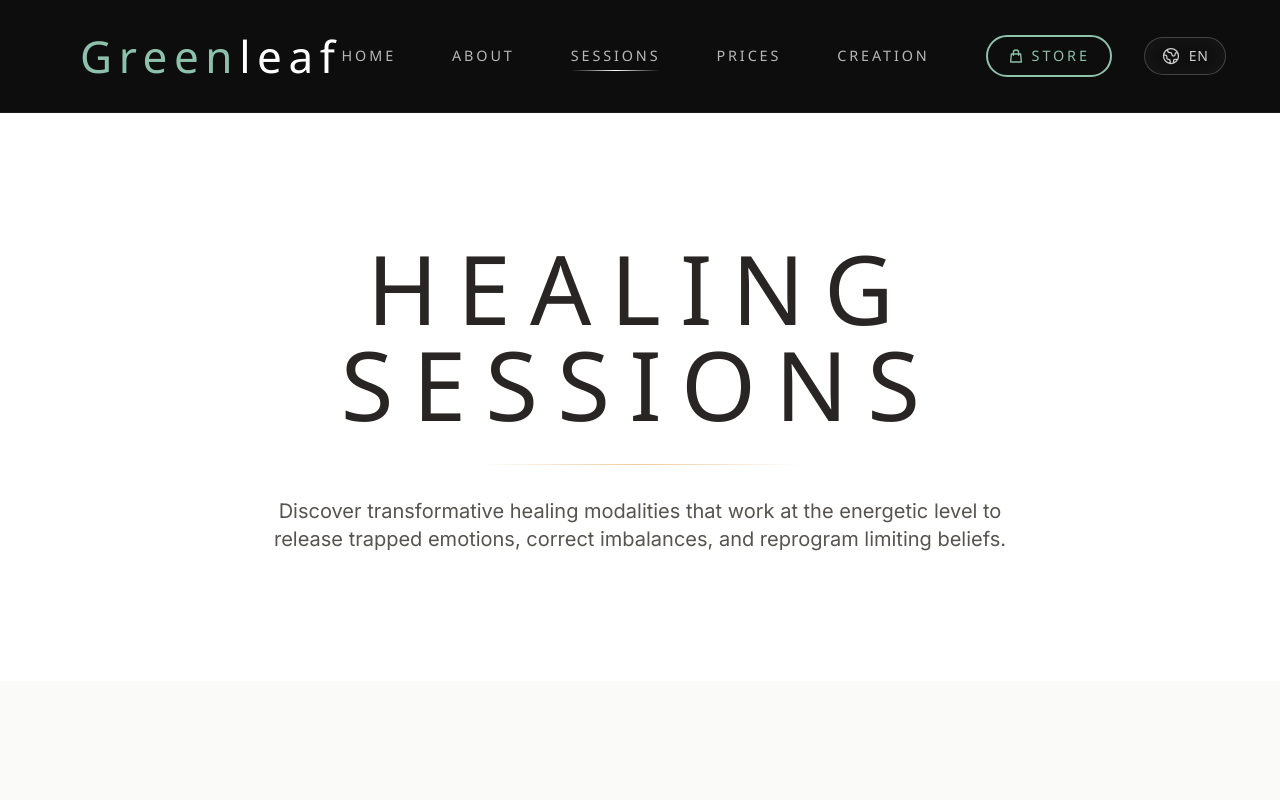
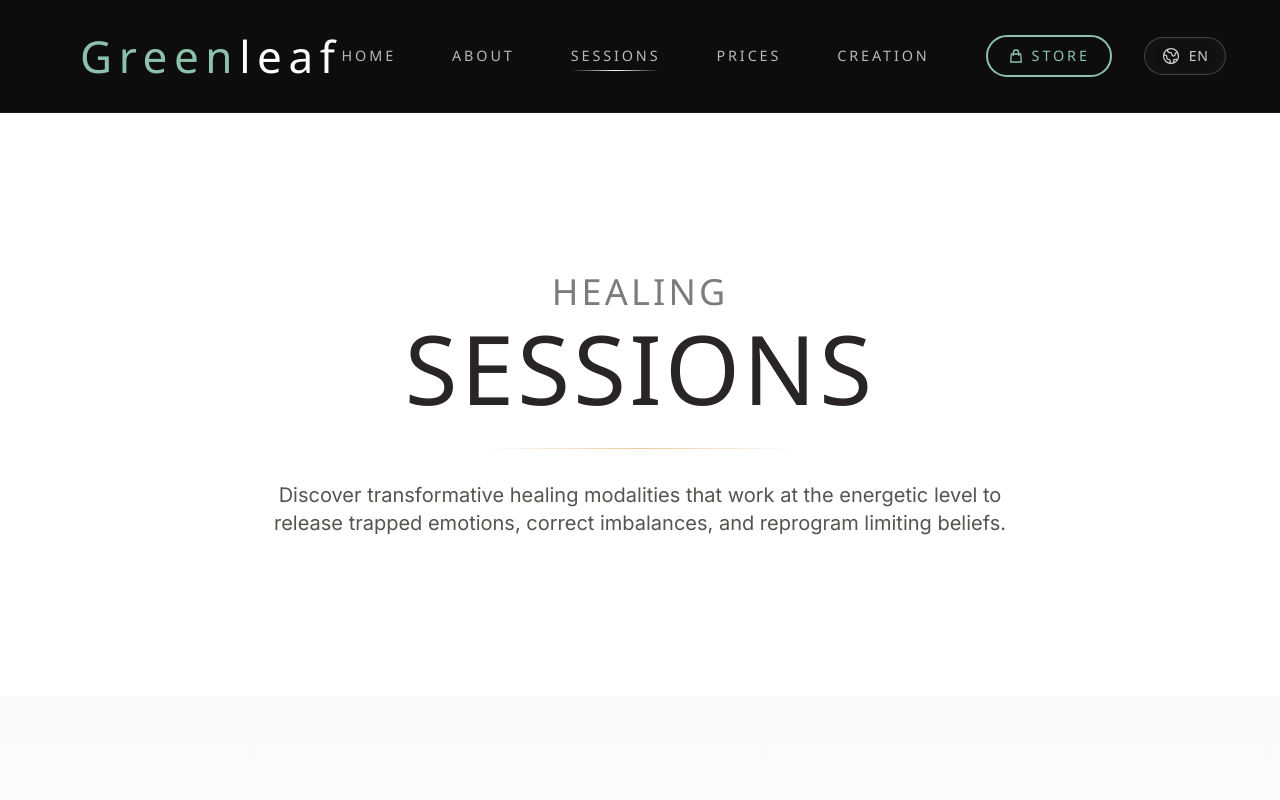
Before and after one commit to noirpraxis-dotcom/luis-virrueta-web, a React (Vite) app: page /healing-sessions in a window 1280 px wide. Shown: the top 800 px of the page. Built offline with nearby package versions, Linux system fonts and the light colour scheme.

Commit message:
Add hierarchical titles and consistent spacing across all pages

```diff
--- a/src/pages/HealingSessionsPage.jsx
+++ b/src/pages/HealingSessionsPage.jsx
@@ -23,7 +23,7 @@ const HealingSessionsPage = () => {
   return (
     <div className="min-h-screen bg-white">
       {/* Hero Header - Same style as STORE */}
-      <section className="relative py-20 lg:py-32 px-6 lg:px-20 bg-white">
+      <section className="relative py-32 lg:py-40 px-6 lg:px-20 bg-white">
         <div className="max-w-6xl mx-auto text-center">
           <motion.div
             initial={{ opacity: 0, y: 30 }}
@@ -34,10 +34,11 @@ const HealingSessionsPage = () => {
               initial={{ opacity: 0, y: 50 }}
               animate={{ opacity: 1, y: 0 }}
               transition={{ duration: 1.2, ease: [0.76, 0, 0.24, 1] }}
-              className="text-stone-800 text-6xl lg:text-8xl font-light tracking-[0.2em] mb-8"
+              className="text-stone-800 font-light tracking-[0.2em] mb-8"
               style={{ fontFamily: 'Gotham, sans-serif' }}
             >
-              HEALING SESSIONS
+              <div className="text-3xl lg:text-4xl mb-2 opacity-60">HEALING</div>
+              <div className="text-6xl lg:text-8xl">SESSIONS</div>
             </motion.h1>
 
             <motion.div
--- a/src/pages/PersonalCreationPage.jsx
+++ b/src/pages/PersonalCreationPage.jsx
@@ -23,7 +23,7 @@ const PersonalCreationPage = () => {
   return (
     <div className="min-h-screen bg-white">
       {/* Hero Header - Same style as STORE */}
-      <section className="relative py-20 lg:py-32 px-6 lg:px-20 bg-white">
+      <section className="relative py-32 lg:py-40 px-6 lg:px-20 bg-white">
         <div className="max-w-6xl mx-auto text-center">
           <motion.div
             initial={{ opacity: 0, y: 30 }}
@@ -34,10 +34,11 @@ const PersonalCreationPage = () => {
               initial={{ opacity: 0, y: 50 }}
               animate={{ opacity: 1, y: 0 }}
               transition={{ duration: 1.2, ease: [0.76, 0, 0.24, 1] }}
-              className="text-stone-800 text-6xl lg:text-8xl font-light tracking-[0.2em] mb-8"
+              className="text-stone-800 font-light tracking-[0.2em] mb-8"
               style={{ fontFamily: 'Gotham, sans-serif' }}
             >
-              PERSONAL CREATION
+              <div className="text-3xl lg:text-4xl mb-2 opacity-60">PERSONAL</div>
+              <div className="text-6xl lg:text-8xl">CREATION</div>
             </motion.h1>
 
             <motion.div
--- a/src/pages/PricesPage.jsx
+++ b/src/pages/PricesPage.jsx
@@ -52,7 +52,7 @@ const PricesPage = () => {
   return (
     <div className="min-h-screen bg-white">
       {/* Hero Header - Same style as STORE */}
-      <section className="relative py-20 lg:py-32 px-6 lg:px-20 bg-white">
+      <section className="relative py-32 lg:py-40 px-6 lg:px-20 bg-white">
         <div className="max-w-6xl mx-auto text-center">
           <motion.div
             initial={{ opacity: 0, y: 30 }}
```
